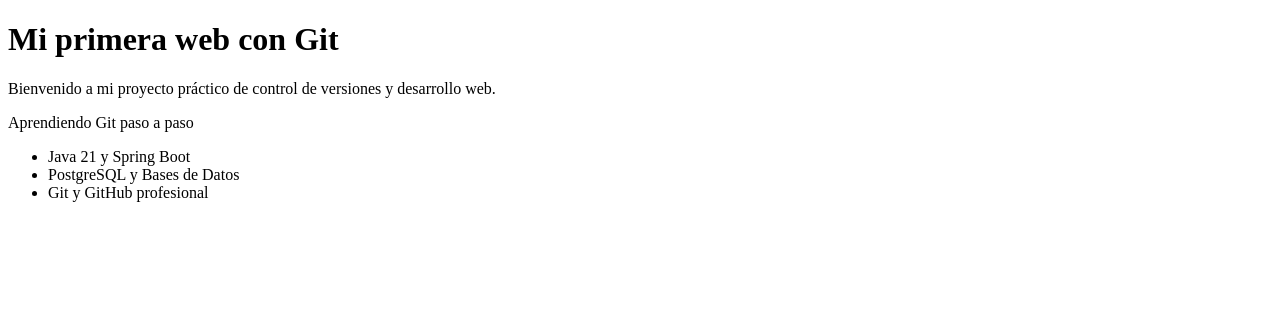
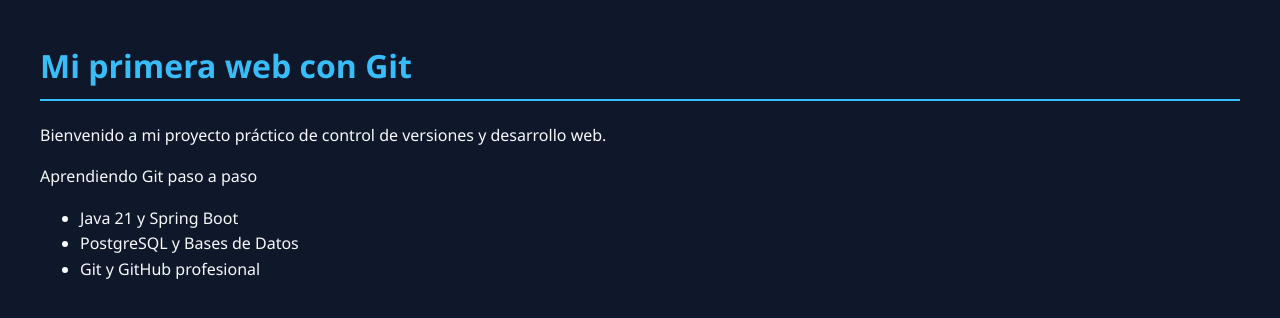
Before and after one commit to lopex23/mi-primera-web-git, a plain HTML site: page index.html in a window 1280 px wide. Drawn offline with Linux system fonts and the light colour scheme.

Commit message:
style: agregar estilos basicos

```diff
--- a/index.html
+++ b/index.html
@@ -4,6 +4,7 @@
     <meta charset="UTF-8">
     <meta name="viewport" content="width=device-width, initial-scale=1.0">
     <title>Mi primera web con Git - Sebastian López</title>
+    <link rel="stylesheet" href="styles.css">
 </head>
 <body>
     <h1>Mi primera web con Git</h1>
--- /dev/null
+++ b/styles.css
@@ -0,0 +1,13 @@
+body {
+    font-family: 'Segoe UI', Tahoma, Geneva, Verdana, sans-serif;
+    background-color: #0f172a;
+    color: #f8fafc;
+    margin: 40px;
+    line-height: 1.6;
+}
+
+h1 {
+    color: #38bdf8;
+    border-bottom: 2px solid #38bdf8;
+    padding-bottom: 8px;
+}
```
